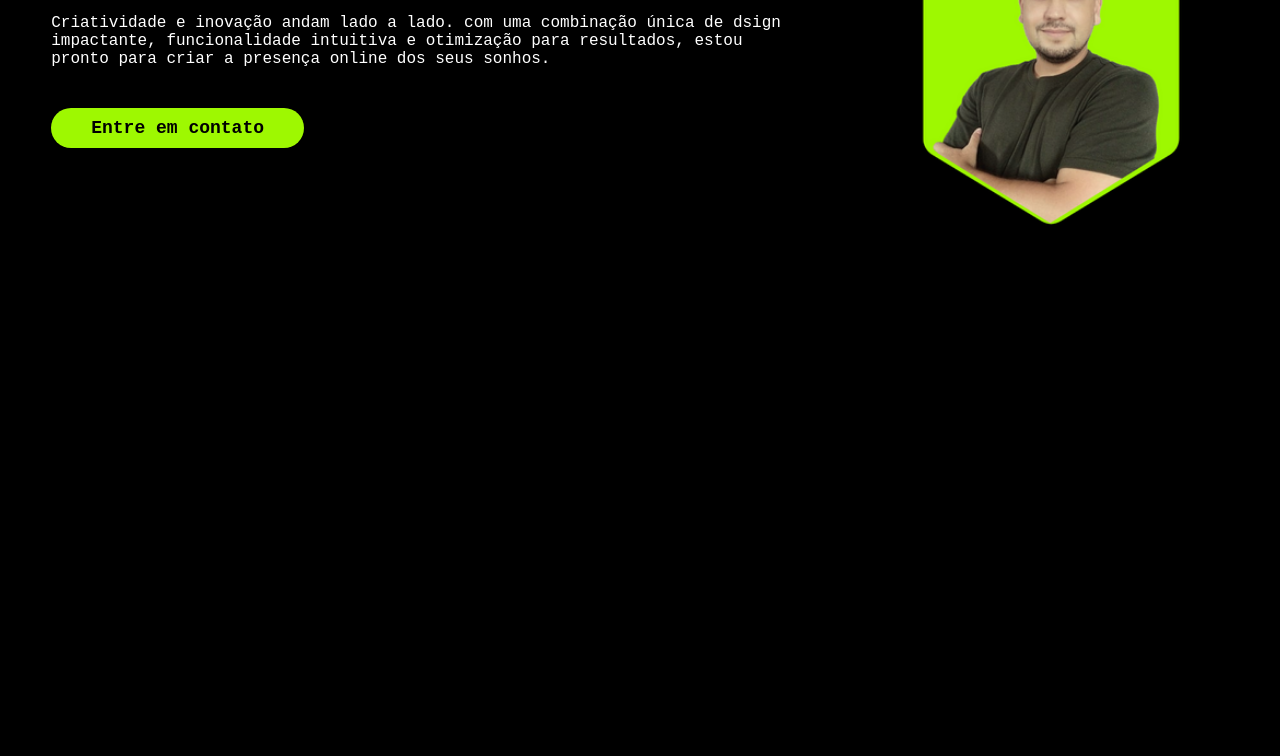
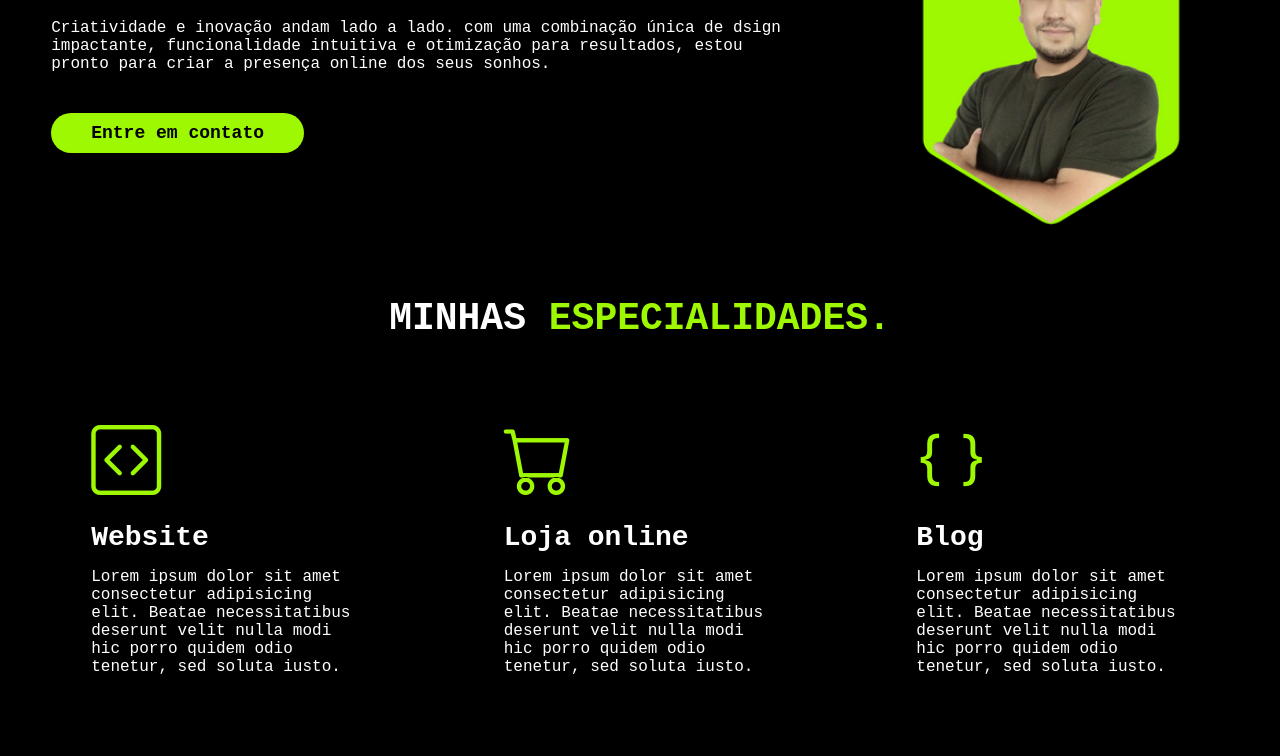
Before and after one commit to WallFerreira/Wallace-Vilasboas-Portifolio, a plain HTML site: page index.html in a window 1280 px wide. Shown: the part 613-1369 px from the top of the page. Before the commit the page ends 870 px from the top, so only its background shows below. Drawn offline with nearby package versions, Linux system fonts and the light colour scheme; a web font is replaced by a local one.

Commit message:
Criada seção Especialidades e implementado estilo

```diff
--- a/index.html
+++ b/index.html
@@ -9,6 +9,9 @@
     <link rel="preconnect" href="https://fonts.gstatic.com" crossorigin>
     <link href="https://fonts.googleapis.com/css2?family=PT+Mono&display=swap" rel="stylesheet">
     <!-- Fim da font -->
+    <!-- Bootstrap-itens -->
+    <link rel="stylesheet" href="https://cdn.jsdelivr.net/npm/bootstrap-icons@1.11.2/font/bootstrap-icons.min.css">
+    <!-- Bootstrap-itens -->
     <link rel="stylesheet" href="style.css">
     <title>Portifólio Wallace Vilasboas Ferreira</title>
 </head>
@@ -51,15 +54,15 @@
             <div class="interface">
                 <div class="flex">
                     <div class="txt-topo-site">
-                        <h1>Traduzindo código em sonhos <span>&lt;/&gt;</span></h1>
+                        <h1>Traduzindo código em sonhos <span><i class="bi bi-code-slash"></i></span></h1>
                         <p>Criatividade e inovação andam lado a lado. com uma combinação única de dsign impactante,
                             funcionalidade intuitiva e otimização para resultados,
                             estou pronto para criar a presença online dos seus sonhos.</p>
-                            <div class="btn-contato">
-                                <a href="#">
-                                    <button>Entre em contato</button>
-                                </a>
-                            </div>
+                        <div class="btn-contato">
+                            <a href="#">
+                                <button>Entre em contato</button>
+                            </a>
+                        </div>
                     </div>
                     <div class="img-topo-site">
                         <img src="./images/Wallace perfil.png" alt="">
@@ -67,6 +70,37 @@
                 </div>
             </div><!--interface -->
         </section><!--topo-do-site -->
+
+        <section class="especialidades">
+            <div class="interface">
+                <h2 class="titulo">MINHAS <span>ESPECIALIDADES.</span></h2>
+                <div class="flex">
+                    <div class="especialidades-box">
+                        <i class="bi bi-code-square"></i>
+                        <h3>Website</h3>
+                        <p>Lorem ipsum dolor sit amet consectetur adipisicing elit.
+                            Beatae necessitatibus deserunt velit nulla modi hic porro quidem odio tenetur,
+                            sed soluta iusto.</p>
+                    </div><!--especialidades-box 1-->
+
+                    <div class="especialidades-box">
+                        <i class="bi bi-cart"></i>
+                        <h3>Loja online</h3>
+                        <p>Lorem ipsum dolor sit amet consectetur adipisicing elit.
+                            Beatae necessitatibus deserunt velit nulla modi hic porro quidem odio tenetur,
+                            sed soluta iusto.</p>
+                    </div><!--especialidades-box 2-->
+
+                    <div class="especialidades-box">
+                        <i class="bi bi-braces"></i>
+                        <h3>Blog</h3>
+                        <p>Lorem ipsum dolor sit amet consectetur adipisicing elit.
+                            Beatae necessitatibus deserunt velit nulla modi hic porro quidem odio tenetur,
+                            sed soluta iusto.</p>
+                    </div><!--especialidades-box 3-->
+                </div><!--flex -->
+            </div><!--interface -->
+        </section><!--especialidades -->
     </main>
 </body>
 
--- a/style.css
+++ b/style.css
@@ -5,7 +5,7 @@
     font-family: 'PT Mono', monospace;
 }
 
-body{
+body {
     background-color: rgb(0, 0, 0);
     height: 100vh;
 }
@@ -15,11 +15,21 @@ body{
     margin: 0 auto;
 }
 
-.flex{
+.flex {
     display: flex;
 }
 
-.btn-contato button{
+h2.titulo {
+    color: #fff;
+    font-size: 38px;
+    text-align: center;
+}
+
+h2.titulo span {
+    color: #9ef801;
+}
+
+.btn-contato button {
     padding: 10px 40px;
     font-size: 18px;
     font-weight: 600;
@@ -37,15 +47,16 @@ body{
 }
 
 /* Estilo do cabeçalho */
-img{
+img {
     width: 350px;
     height: 350px;
 }
-header{
+
+header {
     padding: 40px 4%;
 }
 
-header > .interface{
+header>.interface {
     display: flex;
     align-items: center;
     justify-content: space-between;
@@ -57,6 +68,7 @@ header a {
     display: inline-block;
     transition: .2s;
 }
+
 header a:hover {
     color: #fff;
     transform: scale(1.05);
@@ -77,13 +89,13 @@ section.topo-do-site {
     padding: 40px 4%;
 }
 
-section.topo-do-site .flex{
+section.topo-do-site .flex {
     align-items: center;
     justify-content: center;
     gap: 90px;
 }
 
-.topo-do-site h1{
+.topo-do-site h1 {
     color: #fff;
     font-size: 38px;
     line-height: 40px;
@@ -94,21 +106,56 @@ section.topo-do-site .flex{
     font-size: 50px;
 }
 
-.topo-do-site .txt-topo-site p{
-    color:#fff;
+.topo-do-site .txt-topo-site p {
+    color: #fff;
     margin: 40px 0;
 }
-.topo-do-site .img-topo-site img{
+
+.topo-do-site .img-topo-site img {
     position: relative;
     animation: flutuar 2s ease-in-out infinite alternate;
 }
 
 @keyframes flutuar {
-    0%{
+    0% {
         top: 0;
     }
-    100%{
+
+    100% {
         top: 30px;
         bottom: 10px;
     }
 }
+
+/*  Estilo das especialidades */
+
+section.especialidades {
+    padding: 40px 4%;
+}
+
+section.especialidades .flex {
+    gap: 60px;
+}
+
+.especialidades .especialidades-box {
+    color: #fff;
+    padding: 40px;
+    margin-top: 45px;
+    border-radius: 20px;
+    transition: .2s;
+}
+
+.especialidades .especialidades-box:hover{
+    transform: scale(1.05);
+    box-shadow: 0 0 8px #ffffff5d;
+}
+
+.especialidades .especialidades-box i {
+    font-size: 70px;
+    color: #9ef801;
+}
+
+.especialidades .especialidades-box h3 {
+    font-size: 28px;
+    margin: 15px 0;
+}
```
